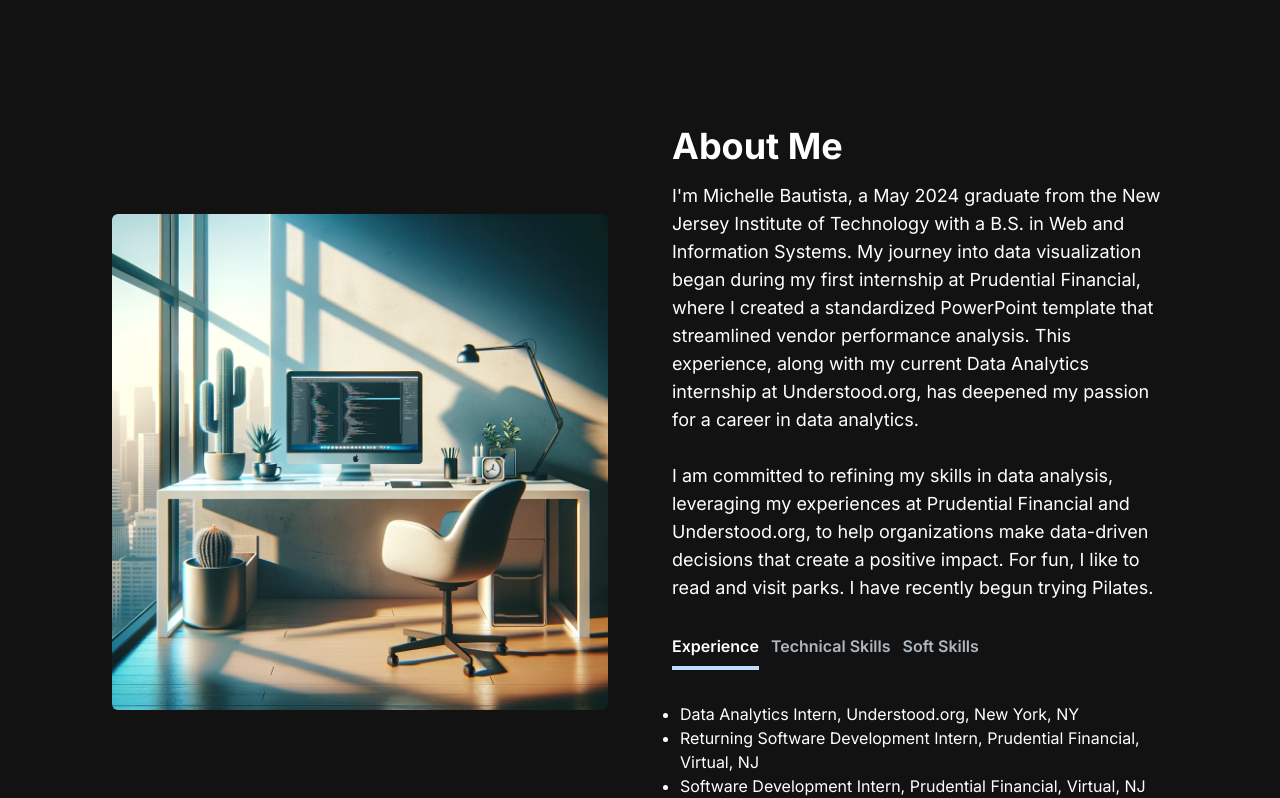
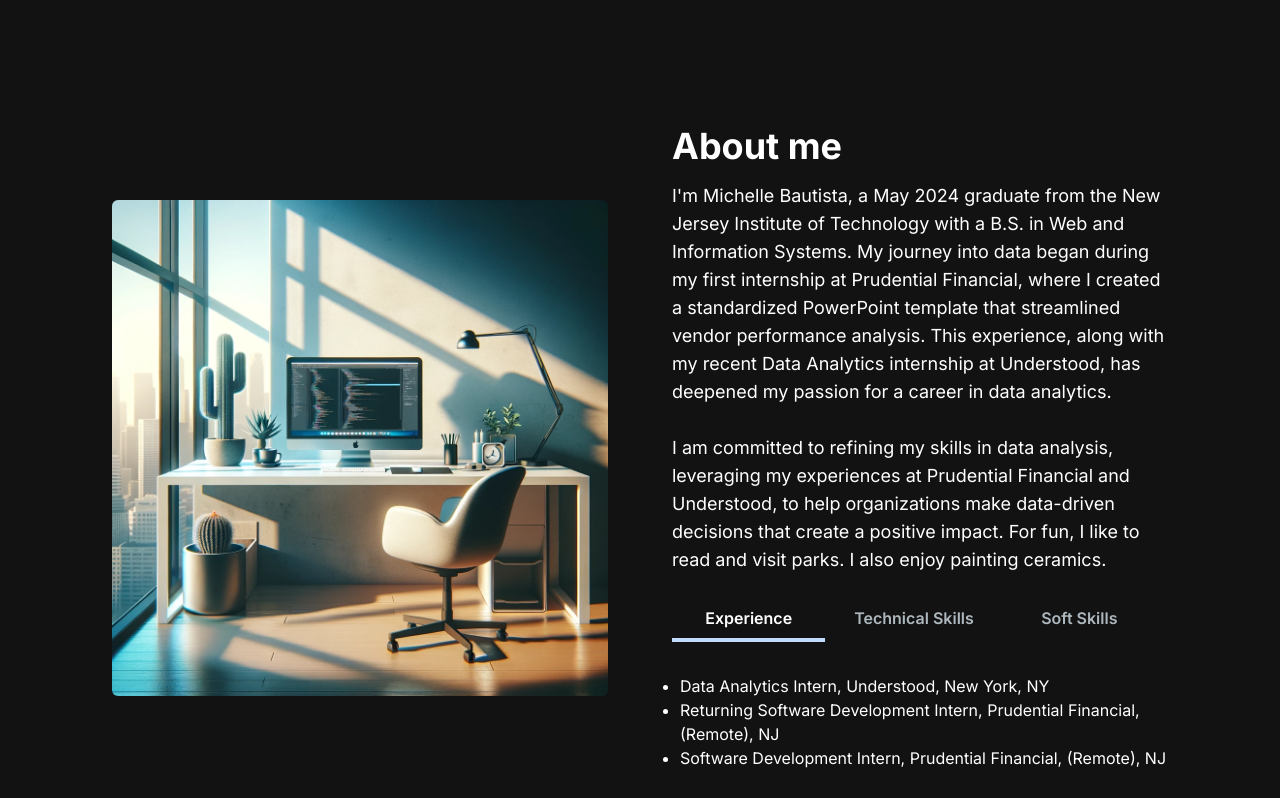
Before and after one commit to michellebau/portfolio, a Next.js app: page / in a window 1280 px wide. Shown: the part 582-1380 px from the top of the page. Built offline with nearby package versions, Linux system fonts and the light colour scheme.

Commit message:
updated about section

```diff
--- a/src/app/components/AboutSection.jsx
+++ b/src/app/components/AboutSection.jsx
@@ -5,43 +5,46 @@ import TabButton from "./TabButton";
 
 const TAB_DATA = [
   {
-    title: "Technical Skills",
+    title: "Technical skills",
     id: "skills",
     content: (
       <ul className="list-disc pl-2">
+        <li>Data visualization</li>
+        <li>Data analysis</li>
+        <li>SQL</li>
         <li>Python</li>
-        <li>SQL</li>
         <li>Snowflake</li>
-        <li>Looker Studio</li>
+        <li>Looker</li>
         <li>Tableau</li>
         <li>Excel/Google Sheets</li>
         <li>SQL Server</li>
         <li>Git</li>
+        <li>Jira</li>
       </ul>
     ),
   },
   {
-    title: "Soft Skills",
+    title: "Additional skills",
     id: "s_skills",
     content: (
       <ul className="list-disc pl-2">
-        <li>Collaboration</li>
-        <li>Presentation Skills</li>
+        <li>Critical thinking</li>
+        <li>Cross-functional collaboration</li>
+        <li>Stakeholder communication</li>
+        <li>Presentation skills</li>
+        <li>Executive presentations</li>
         <li>Leadership</li>
-        <li>Coachable</li>
-        <li>Strategic Thinking</li>
-        <li>Critical Thinking</li>
       </ul>
     ),
   },
   {
-    title: "Experience",
+    title: "Relevant experience",
     id: "experience",
     content: (
       <ul className="list-disc pl-2">
-        <li>Data Analytics Intern, Understood.org, New York, NY</li>
-        <li>Returning Software Development Intern, Prudential Financial, Virtual, NJ</li>
-        <li>Software Development Intern, Prudential Financial, Virtual, NJ</li>
+        <li>Data Analytics Intern, Understood, New York, NY</li>
+        <li>Returning Software Development Intern, Prudential Financial, (Remote), NJ</li>
+        <li>Software Development Intern, Prudential Financial, (Remote), NJ</li>
       </ul>
     ),
   },
@@ -62,9 +65,9 @@ const AboutSection = () => {
       <div className="md:grid md:grid-cols-2 gap-8 items-center py-8 px-4 xl:gap-16 sm:py-16 xl:px-16">
         <Image src="/images/dalle2.webp" width={500} height={500} className="rounded-md" alt="Nice workspace generated with DALL-E."/>
         <div className="mt-4 md:mt-0 text-left flex flex-col h-full">
-          <h2 className="text-4xl font-bold text-white mb-4">About Me</h2>
+          <h2 className="text-4xl font-bold text-white mb-4">About me</h2>
           <p className="text-base lg:text-lg">
-          I&apos;m Michelle Bautista, a May 2024 graduate from the New Jersey Institute of Technology with a B.S. in Web and Information Systems. My journey into data visualization began during my first internship at Prudential Financial, where I created a standardized PowerPoint template that streamlined vendor performance analysis. This experience, along with my current Data Analytics internship at Understood.org, has deepened my passion for a career in data analytics.<br></br><br></br>I am committed to refining my skills in data analysis, leveraging my experiences at Prudential Financial and Understood.org, to help organizations make data-driven decisions that create a positive impact. For fun, I like to read and visit parks. I have recently begun trying Pilates.
+          I&apos;m Michelle Bautista, a May 2024 graduate from the New Jersey Institute of Technology with a B.S. in Web and Information Systems. My journey into data began during my first internship at Prudential Financial, where I created a standardized PowerPoint template that streamlined vendor performance analysis. This experience, along with my recent Data Analytics internship at Understood, has deepened my passion for a career in data analytics.<br></br><br></br>I am committed to refining my skills in data analysis, leveraging my experiences at Prudential Financial and Understood, to help organizations make data-driven decisions that create a positive impact. For fun, I like to read and visit parks. I also enjoy painting ceramics.
           </p>
           <div className="flex flex-row justify-start mt-8">
             <TabButton
--- a/src/app/components/HeroSection.jsx
+++ b/src/app/components/HeroSection.jsx
@@ -42,7 +42,7 @@ const HeroSection = () => {
                 href="/#contact"
                 className="px-6 py-3 w-full sm:w-fit rounded-full bg-blue-200 text-black hover:bg-emerald-100"
               >
-                Contact Me
+                Contact me
               </Link>
 
             </div>
--- a/src/app/components/TabButton.jsx
+++ b/src/app/components/TabButton.jsx
@@ -10,14 +10,14 @@ const TabButton = ({ active, selectTab, children }) => {
   const buttonClasses = active ? "text-white" : "text-[#ADB7BE]";
 
   return (
-    <button onClick={selectTab}>
+    <button onClick={selectTab} className="flex-1">
       <p className={`mr-3 font-semibold hover:text-white ${buttonClasses}`}>
         {children}
       </p>
       <motion.div
         animate={active ? "active" : "default"}
         variants={variants}
-        className="h-1 bg-blue-200 mt-2 mr-3"
+        className="h-1 bg-blue-200 mt-2"
       ></motion.div>
     </button>
   );
```
